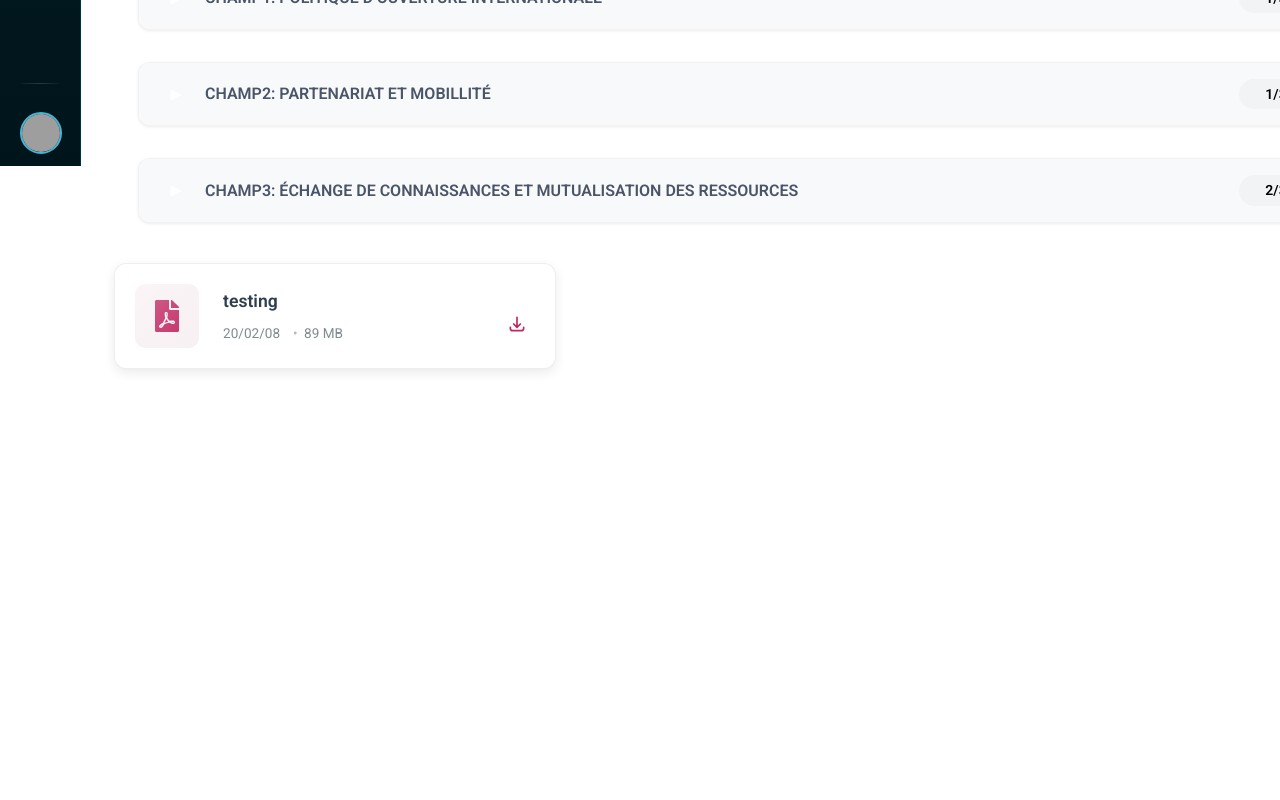
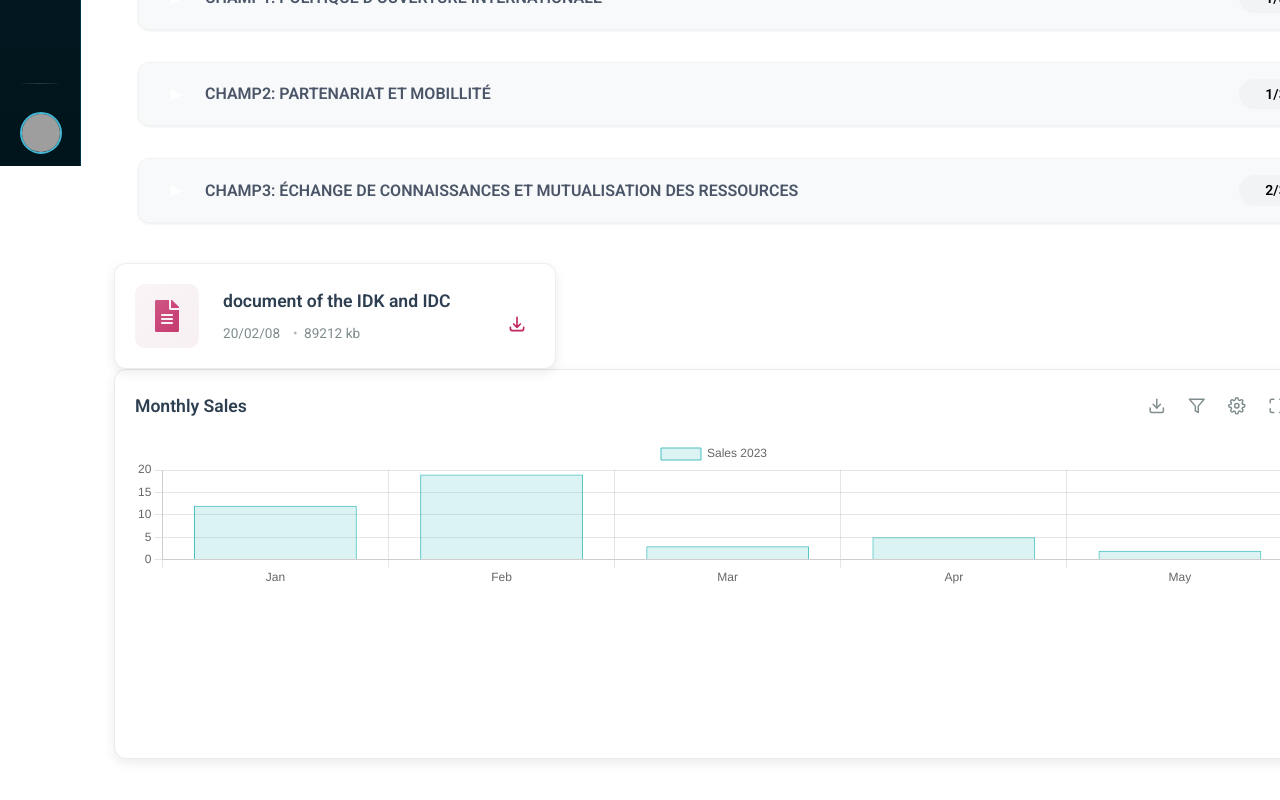
Before and after one commit to mutseeem/yalidine-backend, a React (Vite) app: page /chapters/overview in a window 1280 px wide. Shown: the part 634-1434 px from the top of the page. Before the commit the page ends 1047 px from the top, so only its background shows below. Built offline with nearby package versions, Linux system fonts and the light colour scheme; data requests are answered from the project's data file; grey boxes are pictures that could not be loaded.

Commit message:
i added the initial graph stuff with the style

```diff
--- /dev/null
+++ b/src/components/common/ChartCard/ChartArea.jsx
@@ -0,0 +1,45 @@
+// components/common/ChartCard/ChartArea.jsx
+import { useEffect, useRef } from 'react';
+import { Chart } from 'chart.js/auto';
+import styles from './ChartCard.module.css';
+
+const ChartArea = ({
+  type = 'bar',
+  data,
+  options
+}) => {
+  const chartRef = useRef(null);
+  const chartInstance = useRef(null);
+
+  useEffect(() => {
+    if (chartRef.current) {
+      if (chartInstance.current) {
+        chartInstance.current.destroy();
+      }
+
+      chartInstance.current = new Chart(chartRef.current, {
+        type,
+        data,
+        options: {
+          responsive: true,
+          maintainAspectRatio: false,
+          ...options
+        }
+      });
+    }
+
+    return () => {
+      if (chartInstance.current) {
+        chartInstance.current.destroy();
+      }
+    };
+  }, [type, data, options]);
+
+  return (
+    <div className={styles.chartContainer}>
+      <canvas ref={chartRef} />
+    </div>
+  );
+};
+
+export default ChartArea;
--- /dev/null
+++ b/src/components/common/ChartCard/ChartCard.jsx
@@ -0,0 +1,39 @@
+// components/common/ChartCard/ChartCard.jsx
+import ToolsSidebar from './ToolsSidebar';
+import ChartArea from './ChartArea';
+import styles from './ChartCard.module.css';
+
+const ChartCard = ({
+  title = 'Chart Title',
+  chartType = 'bar',
+  chartData,
+  chartOptions = {},
+  onDownload,
+  onSettings,
+  onFilter,
+  onExpand
+}) => {
+  return (
+    <div className={styles.chartCard}>
+      <div className={styles.cardHeader}>
+        <h3 className={styles.cardTitle}>{title}</h3>
+        <ToolsSidebar
+          onDownload={onDownload}
+          onSettings={onSettings}
+          onFilter={onFilter}
+          onExpand={onExpand}
+        />
+      </div>
+
+      <div className={styles.chartWrapper}>
+        <ChartArea
+          type={chartType}
+          data={chartData}
+          options={chartOptions}
+        />
+      </div>
+    </div>
+  );
+};
+
+export default ChartCard;
--- /dev/null
+++ b/src/components/common/ChartCard/ChartCard.module.css
@@ -0,0 +1,93 @@
+/* components/common/ChartCard/ChartCard.module.css */
+
+/* Base Card Styles */
+.chartCard {
+    --primary-color: #4361ee;
+    --border-color: #eaeaea;
+    --shadow-color: rgba(0, 0, 0, 0.08);
+
+    background: white;
+    border-radius: 12px;
+    box-shadow: 0 4px 12px var(--shadow-color);
+    border: 1px solid var(--border-color);
+    padding: 1.25rem;
+    display: flex;
+    flex-direction: column;
+    transition: all 0.3s ease;
+  }
+
+  .chartCard:hover {
+    box-shadow: 0 6px 16px rgba(0, 0, 0, 0.12);
+  }
+
+  /* Header Styles */
+  .cardHeader {
+    display: flex;
+    justify-content: space-between;
+    align-items: center;
+    margin-bottom: 1rem;
+  }
+
+  .cardTitle {
+    font-size: 1.1rem;
+    font-weight: 600;
+    color: #2c3e50;
+    margin: 0;
+  }
+
+  /* Chart Area Styles */
+  .chartWrapper {
+    position: relative;
+    width: 100%;
+    min-height: 300px;
+  }
+
+  .chartContainer {
+    width: 100%;
+    height: 100%;
+  }
+
+  /* Tools Sidebar Styles */
+  .toolsSidebar {
+    display: flex;
+    gap: 0.5rem;
+  }
+
+  .toolButton {
+    background: none;
+    border: none;
+    cursor: pointer;
+    width: 32px;
+    height: 32px;
+    display: flex;
+    align-items: center;
+    justify-content: center;
+    border-radius: 6px;
+    color: #7f8c8d;
+    transition: all 0.2s ease;
+  }
+
+  .toolButton:hover {
+    background: rgba(67, 97, 238, 0.1);
+    color: var(--primary-color);
+  }
+
+  .toolButton svg {
+    font-size: 1.1rem;
+  }
+
+  /* Responsive Styles */
+  @media (max-width: 768px) {
+    .chartCard {
+      padding: 1rem;
+    }
+
+    .toolsSidebar {
+      gap: 0.25rem;
+    }
+
+    .toolButton {
+      width: 28px;
+      height: 28px;
+    }
+  }
--- /dev/null
+++ b/src/components/common/ChartCard/ToolsSidebar.jsx
@@ -0,0 +1,45 @@
+// components/common/ChartCard/ToolsSidebar.jsx
+import { FiDownload, FiSettings, FiFilter, FiMaximize } from 'react-icons/fi';
+import styles from './ChartCard.module.css';
+
+const ToolsSidebar = ({
+  onDownload,
+  onSettings,
+  onFilter,
+  onExpand
+}) => {
+  return (
+    <div className={styles.toolsSidebar}>
+      <button
+        onClick={onDownload}
+        className={styles.toolButton}
+        aria-label="Download chart"
+      >
+        <FiDownload />
+      </button>
+      <button
+        onClick={onFilter}
+        className={styles.toolButton}
+        aria-label="Filter data"
+      >
+        <FiFilter />
+      </button>
+      <button
+        onClick={onSettings}
+        className={styles.toolButton}
+        aria-label="Chart settings"
+      >
+        <FiSettings />
+      </button>
+      <button
+        onClick={onExpand}
+        className={styles.toolButton}
+        aria-label="Expand chart"
+      >
+        <FiMaximize />
+      </button>
+    </div>
+  );
+};
+
+export default ToolsSidebar;
--- a/src/pages/Overview/Overview.jsx
+++ b/src/pages/Overview/Overview.jsx
@@ -4,6 +4,7 @@ import AnsweredQuestionsCountTable from './AnsweredQuestionsCountTable/AnsweredQ
 import AnsweredQuestionsDonutChart from './AnsweredQuestionsDonutChart/AnsweredQuestionsDonutChart';
 import QuestionList from './QuestionList/QuestionsList';
 import DocumentCard from '../../components/common/DocumentCard';
+import ChartCard from '../../components/common/ChartCard/ChartCard';
 import styles from './Overview.module.css';
 
 const Overview = () => {
@@ -11,6 +12,17 @@ const Overview = () => {
     queryKey: ['fieldsData'],
     queryFn: fetchFieldsData,
   });
+
+  const chartData = {
+    labels: ['Jan', 'Feb', 'Mar', 'Apr', 'May'],
+    datasets: [{
+      label: 'Sales 2023',
+      data: [12, 19, 3, 5, 2],
+      backgroundColor: 'rgba(75, 192, 192, 0.2)',
+      borderColor: 'rgba(75, 192, 192, 1)',
+      borderWidth: 1
+    }]
+  };
 
   if (isLoading) return <div className={styles.loading}>Loading...</div>;
   if (error) return <div className={styles.error}>Error: {error.message}</div>;
@@ -31,7 +43,16 @@ const Overview = () => {
         )}
       </div>
       <QuestionList data={data} />
-      <DocumentCard  title="testing" uploadDate="20/02/08" fileSize="89 MB" fileType="pdf"/>
+      <DocumentCard  title="document of the IDK and IDC" uploadDate="20/02/08" fileSize="89212 kb" fileType="txt"/>
+      <ChartCard
+      title="Monthly Sales"
+      chartType="bar"
+      chartData={chartData}
+      //onDownload={handleDownload}
+      onSettings={() => console.log('Settings clicked')}
+      onFilter={() => console.log('Filter clicked')}
+      onExpand={() => console.log('Expand clicked')}
+    />
     </div>
 
   );
```
Also changed, not shown: 1 other file (tests, documents, lock files or other folders).
